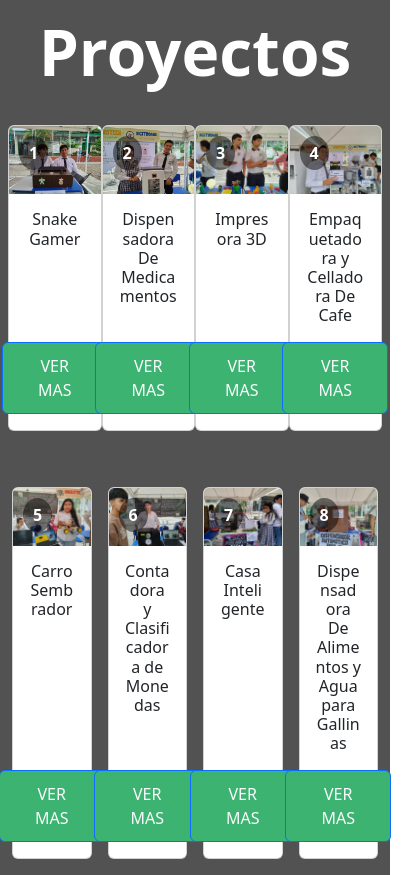
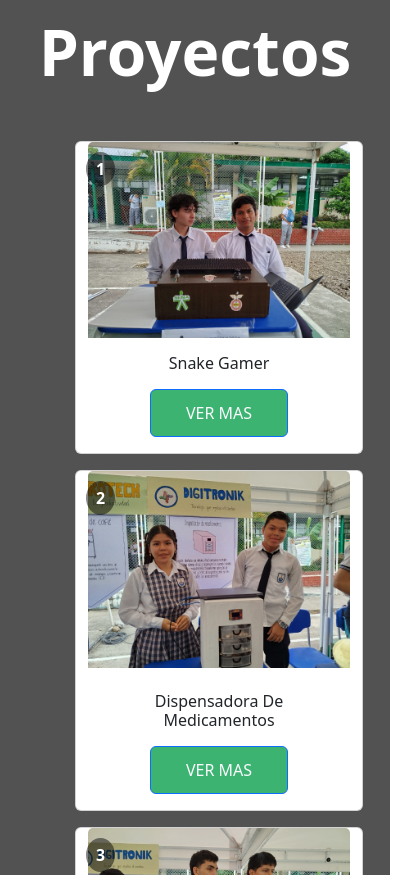
Before and after one commit to SamuelLemos01/Expo-SENA, a plain HTML site: page index.html in a window 390 px wide. Shown: the part 880-1755 px from the top of the page, 414 px wide, since content can reach past the window. Drawn offline with nearby package versions, Linux system fonts and the light colour scheme.

Commit message:
responsive

```diff
--- a/css/styles.css
+++ b/css/styles.css
@@ -127,3 +127,9 @@ h1 {
     width: 20px;
     height: 20px;
 }
+
+.proyectos img {
+    width: 100%;
+    height: auto;
+
+}
--- a/index.html
+++ b/index.html
@@ -70,10 +70,10 @@
     <a href="#proyectos" class="btn">Ver proyectos</a>
   </div>
 
-  <section id="proyectos">
+  <section class="proyectos" id="proyectos">
     <h1>Proyectos</h1>
-    <div class="container-fluid-1 d-flex justify-content-around mt-3 p-2">
-      <div class="card" id="snake" style="width: 18rem;">
+    <div class="container-fluid d-flex justify-content-center m-4 p-3 row">
+      <div class="card col-12 col-md-4 col-lg-3" id="snake" style="width: 18rem;">
         <span class="card-number">1</span>
         <img src="/images/snake.jpeg" class="card-img-top" alt="...">
         <div class="card-body">
@@ -83,7 +83,7 @@
           </button>
         </div>
       </div>
-      <div class="card" id="medica" style="width: 18rem;">
+      <div class="card col-12 col-md-4 col-lg-3 gap-2" id="medica" style="width: 18rem;">
         <span class="card-number">2</span>
         <img src="/images/medicamentos.jpeg" class="card-img-top" alt="...">
         <div class="card-body">
@@ -93,7 +93,7 @@
           </button>
         </div>
       </div>
-      <div class="card" id="impre" style="width: 18rem;">
+      <div class="card col-12 col-md-4 col-lg-3" id="impre" style="width: 18rem;">
         <span class="card-number">3</span>
         <img src="/images/impresora3d.jpeg"  class="card-img-top" alt="...">
         <div class="card-body">
@@ -103,7 +103,7 @@
           </button>
         </div>
       </div>
-      <div class="card" id="cafes" style="width: 18rem;">
+      <div class="card col-12 col-md-4 col-lg-3" id="cafes" style="width: 18rem;">
         <span class="card-number">4</span>
         <img src="/images/cafe.jpeg" class="card-img-top" alt="...">
         <div class="card-body">
@@ -114,8 +114,8 @@
         </div>
       </div>
     </div>
-    <div class="container-fluid d-flex justify-content-around mt-5">
-      <div class="card" id="carro" style="width: 18rem;">
+    <div class="container-fluid d-flex justify-content-center m-4 row">
+      <div class="card col-12 col-md-4 col-lg-3" id="carro" style="width: 18rem;">
         <span class="card-number">5</span>
         <img src="/images/carro.jpeg" class="card-img-top" alt="...">
         <div class="card-body">
@@ -125,7 +125,7 @@
           </button>
         </div>
       </div>
-      <div class="card" id="contador" style="width: 18rem;">
+      <div class="card col-12 col-md-4 col-lg-3" id="contador" style="width: 18rem;">
         <span class="card-number">6</span>
         <img src="/images/monedas.jpeg" class="card-img-top" alt="...">
         <div class="card-body">
@@ -135,9 +135,9 @@
           </button>
         </div>
       </div>
-      <div class="card" id="casa" style="width: 18rem;">
+      <div class="card col-12 col-md-4 col-lg-3" id="casa" style="width: 18rem;">
         <span class="card-number">7</span>
-        <img src="/images/casa.jpeg" class="card-img-top" alt="...">
+        <img src="/images/casa.jpeg" class="card-img-top"  alt="...">
         <div class="card-body">
           <h6 class="card-title">Casa Inteligente</h6>
           <button type="button" class="btn btn-primary" data-bs-toggle="modal" data-bs-target="#casa1">
@@ -145,7 +145,7 @@
           </button>
         </div>
       </div>
-      <div class="card" id="gallinas" style="width: 18rem;">
+      <div class="card col-12 col-md-4 col-lg-3" id="gallinas" style="width: 18rem;">
         <span class="card-number">8</span>
         <img src="/images/gallinas.jpeg" class="card-img-top" alt="...">
         <div class="card-body">
@@ -156,8 +156,8 @@
         </div>
       </div>
     </div>
-    <div class="container-fluid d-flex justify-content-evenly mt-5">
-      <div class="card" id="reciclaje" style="width: 18rem;">
+    <div class="container-fluid d-flex justify-content-center m-4 row">
+      <div class="card col-12 col-lg-6" id="reciclaje" style="width: 18rem;">
         <span class="card-number">9</span>
         <img src="/images/botellas.jpeg" class="card-img-top" alt="...">
         <div class="card-body">
```
